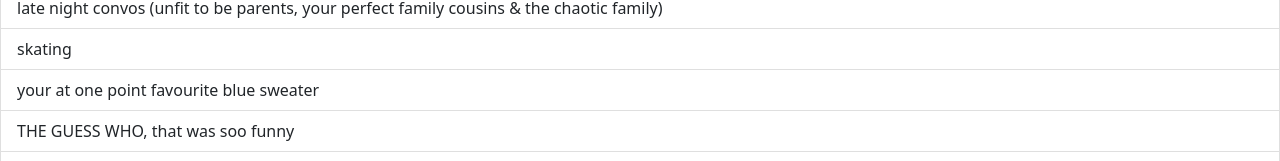
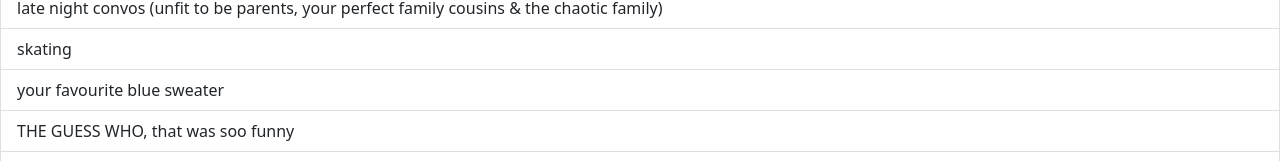
Before and after one commit to karen-weng/-baybuddies, a React (Vite) app: page / in a window 1280 px wide. Shown: the part 619-780 px from the top of the page. Built offline with nearby package versions, Linux system fonts and the light colour scheme; the HTML template or start-up script is replaced by a standard one.

Commit message:
current favourite blue sweater

```diff
--- a/src/App.tsx
+++ b/src/App.tsx
@@ -22,7 +22,7 @@ function App() {
     "you hinge adventures, SPEED, and boaz (no clue how his name is spelt)",
     "late night convos (unfit to be parents, your perfect family cousins & the chaotic family)",
     "skating",
-    "your at one point favourite blue sweater",
+    "your favourite blue sweater",
     "THE GUESS WHO, that was soo funny",
     "cake making (we need to do that again)",
     "",
```
